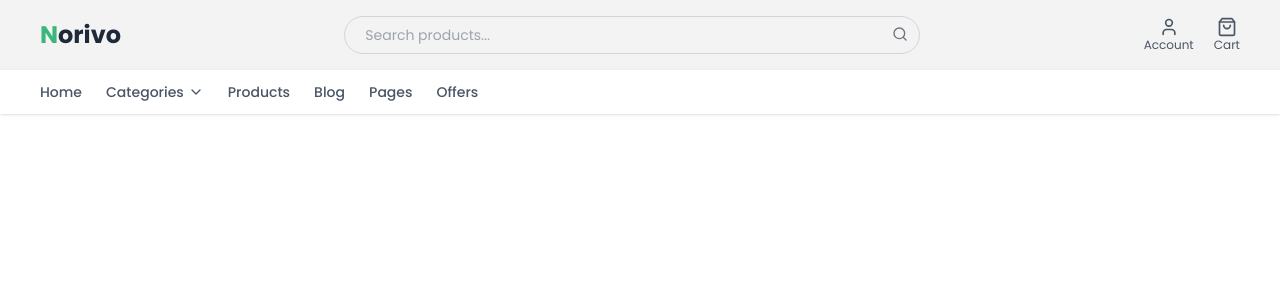
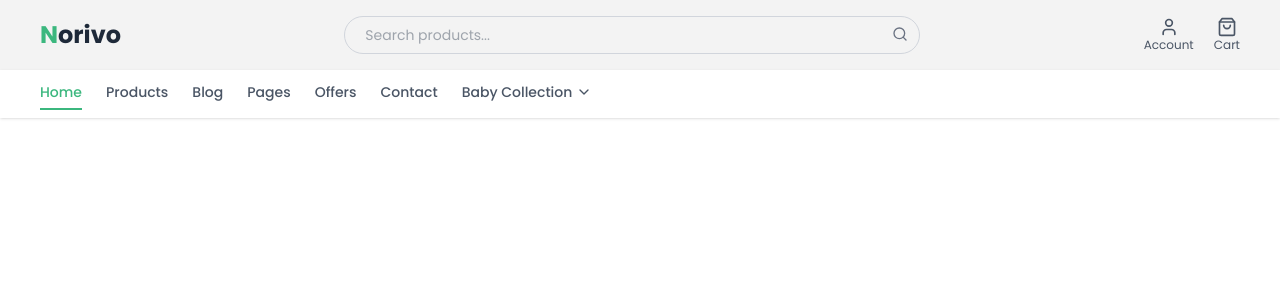
Before and after one commit to KMTonmoy/Norivo-Client, a Next.js app: page / in a window 1280 px wide. Shown: the top 300 px of the page. Built offline with nearby package versions, Linux system fonts and the light colour scheme; a web font is replaced by a local one.

Commit message:
Navbar Compleated

```diff
--- a/src/components/Navbar.jsx
+++ b/src/components/Navbar.jsx
@@ -1,13 +1,18 @@
 "use client";
 
-import React, { useState, useEffect } from "react";
+import React, { useState, useEffect, useRef } from "react";
 import Link from "next/link";
 import { motion } from "framer-motion";
 import { Search, ShoppingBag, User, ChevronDown } from "lucide-react";
+import { usePathname } from "next/navigation";
 
 const Navbar = () => {
   const [isSticky, setIsSticky] = useState(false);
   const [showMegaMenu, setShowMegaMenu] = useState(false);
+  const [megaMenuPos, setMegaMenuPos] = useState({ left: 0, top: 0, width: 0 });
+  const triggerRef = useRef(null);
+  const megaMenuRef = useRef(null);
+  const pathName = usePathname();
 
   useEffect(() => {
     const handleScroll = () => {
@@ -17,14 +22,63 @@ const Navbar = () => {
     return () => window.removeEventListener("scroll", handleScroll);
   }, []);
 
+  const calculateMegaMenuPos = () => {
+    if (triggerRef.current) {
+      const rect = triggerRef.current.getBoundingClientRect();
+      setMegaMenuPos({
+        left: rect.left,
+        top: rect.bottom,
+        width: rect.width,
+      });
+    }
+  };
+
+  const handleToggleMegaMenu = () => {
+    if (!showMegaMenu) {
+      calculateMegaMenuPos();
+    }
+    setShowMegaMenu((prev) => !prev);
+  };
+
+  useEffect(() => {
+    if (!showMegaMenu) return;
+
+    const handleClickOutside = (event) => {
+      if (
+        megaMenuRef.current &&
+        !megaMenuRef.current.contains(event.target) &&
+        triggerRef.current &&
+        !triggerRef.current.contains(event.target)
+      ) {
+        setShowMegaMenu(false);
+      }
+    };
+
+    document.addEventListener("mousedown", handleClickOutside);
+    return () => document.removeEventListener("mousedown", handleClickOutside);
+  }, [showMegaMenu]);
+
+  const navLinks = [
+    { title: "Home", href: "/" },
+    { title: "Products", href: "/products" },
+    { title: "Blog", href: "/blog" },
+    { title: "Pages", href: "/pages" },
+    { title: "Offers", href: "/offers" },
+    { title: "Contact", href: "/contact" },
+  ];
+
+  const activeColor = "text-[#3BB77E]";
+  const hoverColor = "hover:text-[#3BB77E]";
+
   return (
     <motion.div
       initial={{ y: -50, opacity: 0 }}
       animate={{ y: 0, opacity: 1 }}
       transition={{ duration: 0.6, ease: "easeOut" }}
-      className={`w-full z-50 text-sm text-gray-600 ${
+      className={`w-full z-50 text-sm text-gray-600 relative ${
         isSticky ? "fixed top-0 shadow-md bg-white" : "bg-[#F3F3F3]"
       }`}
+      style={{ overflow: "visible" }}
     >
       <div className="w-full px-4 md:px-10 py-4 flex flex-wrap md:flex-nowrap items-center justify-between gap-4">
         <div className="flex items-center gap-4 w-full justify-between md:w-auto md:justify-start">
@@ -55,13 +109,19 @@ const Navbar = () => {
         </div>
 
         <div className="hidden md:flex items-center gap-5">
-          <a href="/login" className="flex flex-col items-center text-xs hover:text-[#3BB77E] transition">
+          <a
+            href="/login"
+            className="flex flex-col items-center text-xs hover:text-[#3BB77E] transition"
+          >
             <User className="w-5 h-5" />
-            <span className="hidden md:block">Account</span>
+            <span>Account</span>
           </a>
-          <a href="/cart" className="flex flex-col items-center text-xs hover:text-[#3BB77E] transition">
+          <a
+            href="/cart"
+            className="flex flex-col items-center text-xs hover:text-[#3BB77E] transition"
+          >
             <ShoppingBag className="w-5 h-5" />
-            <span className="hidden md:block">Cart</span>
+            <span>Cart</span>
           </a>
         </div>
       </div>
@@ -72,61 +132,104 @@ const Navbar = () => {
         transition={{ delay: 0.3, duration: 0.5 }}
         className="bg-white shadow-sm"
       >
-        <div className="w-full px-4 md:px-10 py-3 flex flex-wrap items-center justify-start gap-6 overflow-x-auto whitespace-nowrap text-sm font-medium">
-          <Link href="/" className="hover:text-[#3BB77E] transition">
-            Home
+        <div className="w-full px-4 md:px-10 py-3 flex flex-wrap items-center justify-start gap-6 overflow-x-auto whitespace-nowrap text-sm font-medium relative">
+          {navLinks.map(({ title, href }) => (
+            <Link
+              key={href}
+              href={href}
+              className={`relative pb-1 transition-colors duration-300 group ${
+                pathName === href ? activeColor : hoverColor
+              }`}
+            >
+              {title}
+              <span
+                className={`absolute left-0 -bottom-1 h-[2px] bg-[#3BB77E] transition-[width] duration-300 ${
+                  pathName === href ? "w-full" : "w-0"
+                } group-hover:w-full`}
+              />
             </Link>
+          ))}
+
           <div
-            className="relative"
-            onMouseEnter={() => setShowMegaMenu(true)}
-            onMouseLeave={() => setShowMegaMenu(false)}
+            ref={triggerRef}
+            onClick={handleToggleMegaMenu}
+            className="relative cursor-pointer select-none group"
           >
-            <button className="flex items-center gap-1 hover:text-[#3BB77E] transition">
-              Categories <ChevronDown size={16} />
+            <button
+              className={`flex items-center gap-1 pb-1 transition-colors duration-300 ${
+                showMegaMenu ? activeColor : hoverColor
+              }`}
+            >
+              Baby Collection <ChevronDown size={16} />
             </button>
+            <span
+              className={`absolute left-0 -bottom-1 h-[2px] bg-[#3BB77E] transition-[width] duration-300 ${
+                showMegaMenu ? "w-full" : "w-0"
+              } group-hover:w-full`}
+            />
+          </div>
+        </div>
+      </motion.div>
+
       {showMegaMenu && (
-              <div className="absolute top-full left-0 bg-white border shadow-lg rounded-md mt-2 p-4 w-[600px] grid grid-cols-3 gap-6 z-50">
+        <div
+          ref={megaMenuRef}
+          className="fixed bg-white border shadow-lg rounded-md p-6 z-[10000]"
+          style={{
+            top: megaMenuPos.top + window.scrollY + 8,
+            left: megaMenuPos.left,
+            width: "min(90vw, 600px)",
+            minWidth: 480,
+            maxWidth: "calc(100vw - 2rem)",
+            overflow: "visible",
+          }}
+        >
+          <div className="grid grid-cols-3 gap-6">
             <div>
-                  <h4 className="font-semibold mb-2">Fashion</h4>
+              <h4 className="font-semibold mb-2">Clothing</h4>
               <ul className="space-y-1 text-sm text-gray-600">
-                    <li><Link href="#">Men</Link></li>
-                    <li><Link href="#">Women</Link></li>
-                    <li><Link href="#">Kids</Link></li>
+                <li>
+                  <Link href="#">Newborn (0-6M)</Link>
+                </li>
+                <li>
+                  <Link href="#">Toddlers (1-3Y)</Link>
+                </li>
+                <li>
+                  <Link href="#">Kids (4-7Y)</Link>
+                </li>
               </ul>
             </div>
             <div>
-                  <h4 className="font-semibold mb-2">Electronics</h4>
+              <h4 className="font-semibold mb-2">Toys</h4>
               <ul className="space-y-1 text-sm text-gray-600">
-                    <li><Link href="#">Mobiles</Link></li>
-                    <li><Link href="#">Laptops</Link></li>
-                    <li><Link href="#">Accessories</Link></li>
+                <li>
+                  <Link href="#">Soft Toys</Link>
+                </li>
+                <li>
+                  <Link href="#">Learning Toys</Link>
+                </li>
+                <li>
+                  <Link href="#">Outdoor Toys</Link>
+                </li>
               </ul>
             </div>
             <div>
-                  <h4 className="font-semibold mb-2">Home</h4>
+              <h4 className="font-semibold mb-2">Essentials</h4>
               <ul className="space-y-1 text-sm text-gray-600">
-                    <li><Link href="#">Furniture</Link></li>
-                    <li><Link href="#">Kitchen</Link></li>
-                    <li><Link href="#">Decor</Link></li>
+                <li>
+                  <Link href="#">Diapers</Link>
+                </li>
+                <li>
+                  <Link href="#">Baby Bath</Link>
+                </li>
+                <li>
+                  <Link href="#">Feeding Bottles</Link>
+                </li>
               </ul>
             </div>
           </div>
+        </div>
       )}
-          </div>
-          <Link href="/products" className="hover:text-[#3BB77E] transition">
-            Products
-          </Link>
-          <Link href="/blog" className="hover:text-[#3BB77E] transition">
-            Blog
-          </Link>
-          <Link href="/pages" className="hover:text-[#3BB77E] transition">
-            Pages
-          </Link>
-          <Link href="/offers" className="hover:text-[#3BB77E] transition">
-            Offers
-          </Link>
-        </div>
-      </motion.div>
     </motion.div>
   );
 };
```
Lines whose indentation alone changed are shown as unchanged.
